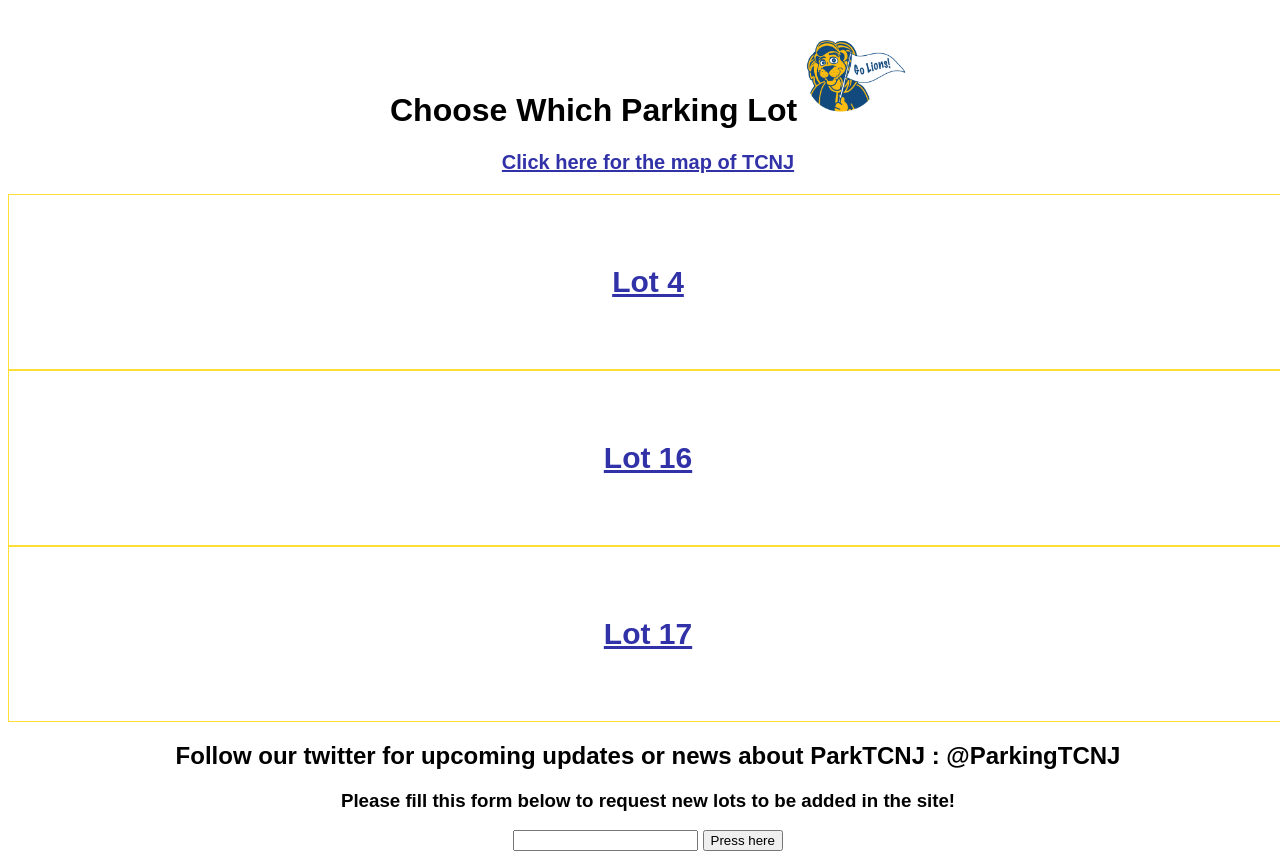
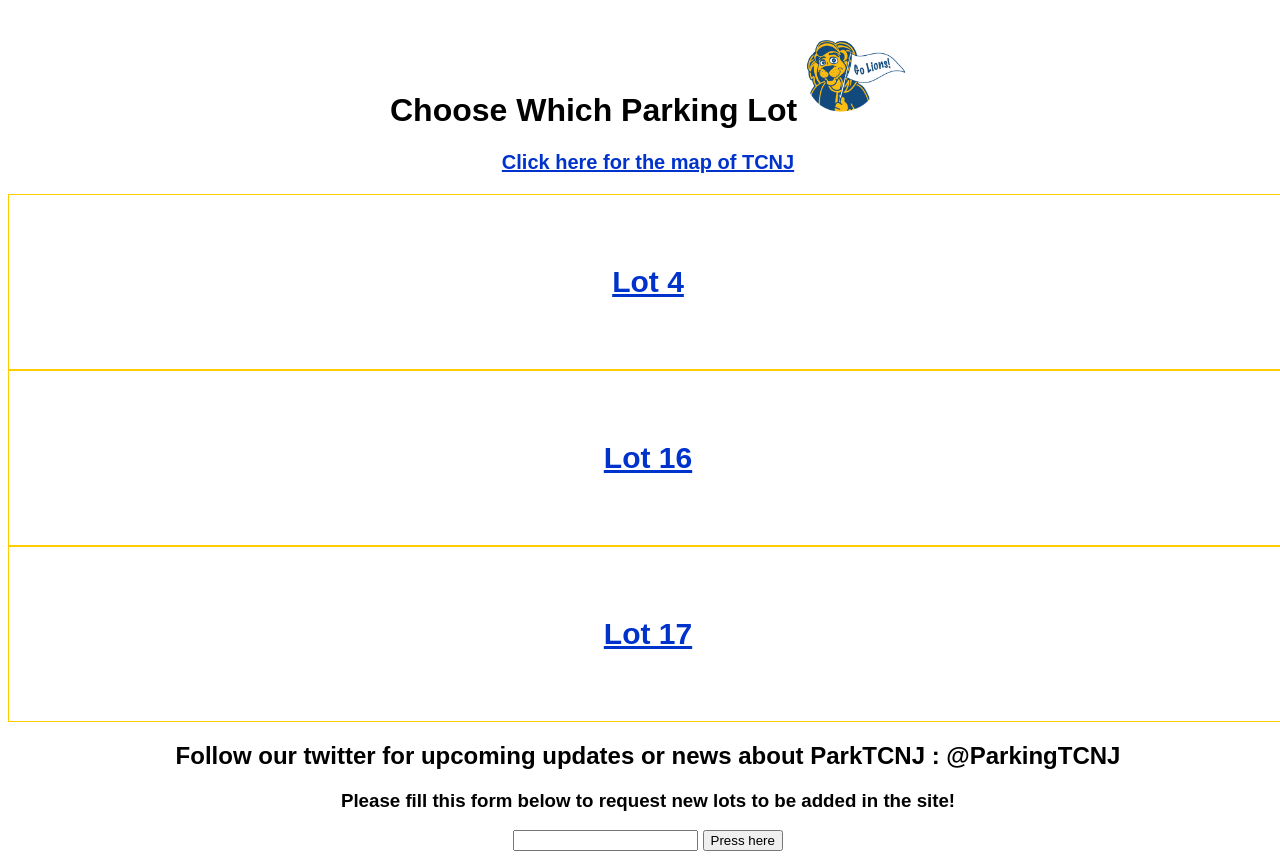
Before and after one commit to brito46/ParkTCNJ_repo, a Flask app: page / in a window 1280 px wide. Run offline with Flask 2, Linux system fonts and the light colour scheme.

Commit message:
updating color of text

```diff
--- a/static/style.css
+++ b/static/style.css
@@ -4,7 +4,7 @@
 }
 
 a {
-    color: #3232a8;
+    color: #0033cc;
 }
 
 
@@ -39,22 +39,22 @@
 
 .five {
     padding: 40px;
-    border: 1px solid #FFDE33;
+    border: 1px solid #ffcc00;
 }
 
 .sixteen {
     padding: 40px;
-    border: 1px solid #FFDE33;
+    border: 1px solid #ffcc00;
 }
 
 .seventeen {
     padding: 40px;
-    border: 1px solid #FFDE33;
+    border: 1px solid #ffcc00;
 }
 
 .home-button {
     padding: 40px;
-    border: 1px solid #FFDE33;
+    border: 1px solid #ffcc00;
 }
 .aligner {
     font-family: Arial;
```
